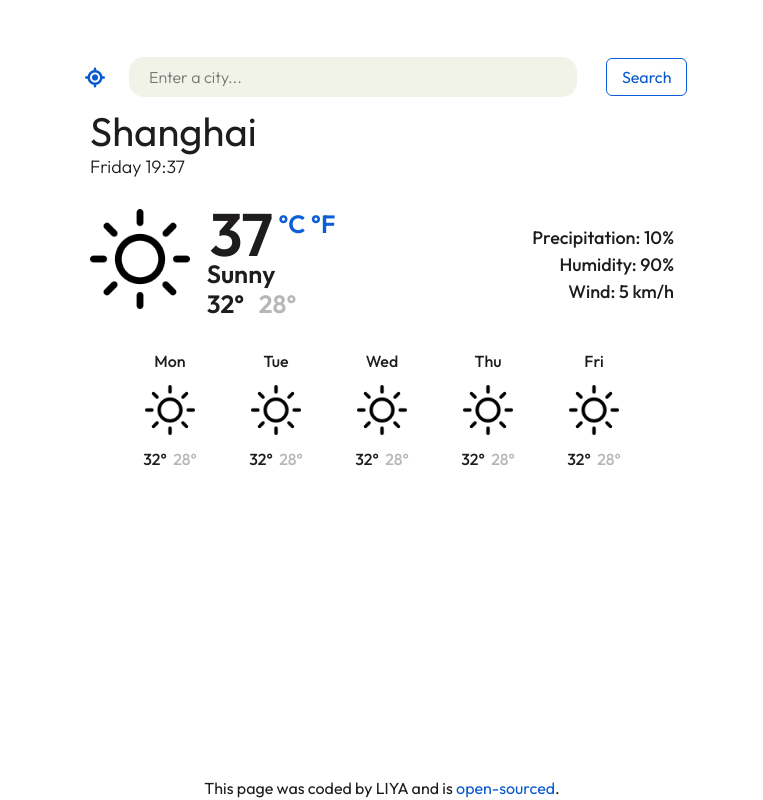
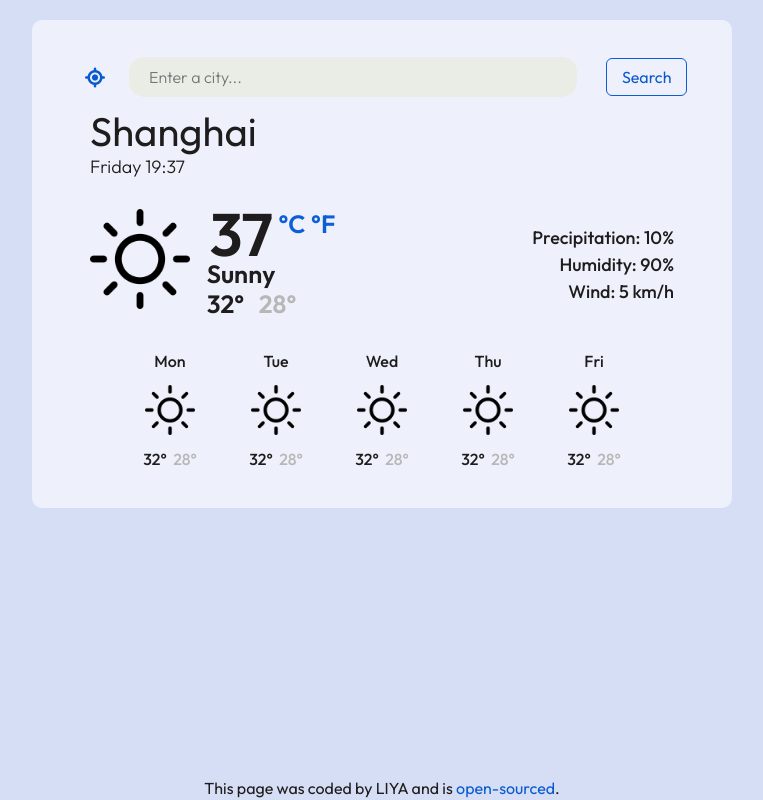
Before and after one commit to Liya412/LIYA_weather-app, a plain HTML site: page index.html in a window 1280 px wide. Shown: the whole page, without its empty margins (258-1021 px from the left). Drawn offline with nearby package versions, Linux system fonts and the light colour scheme.

Commit message:
Change background color

```diff
--- a/src/style.css
+++ b/src/style.css
@@ -1,3 +1,7 @@
+body {
+  background: #d5def5;
+}
+
 h1 {
   font-weight: 400;
   margin-block-end: 0;
```
